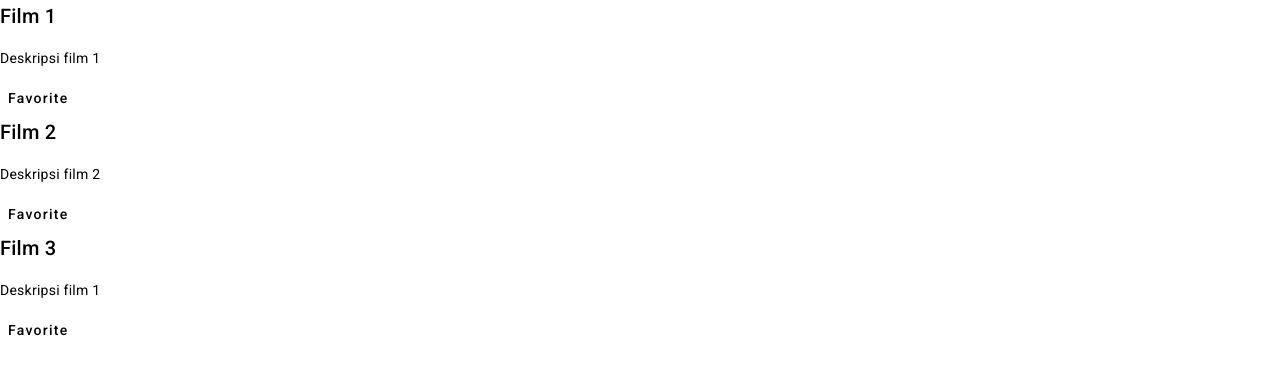
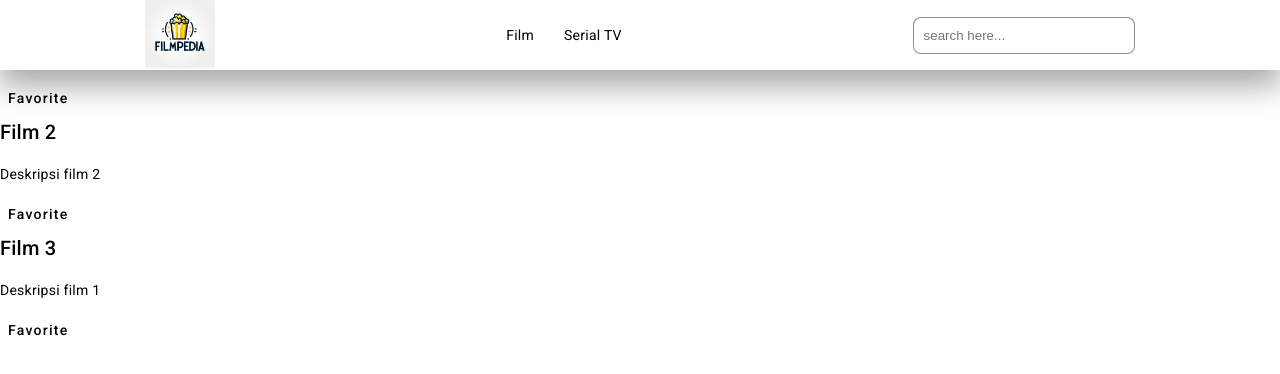
Before and after one commit to m-joseph27/Movie-SimpliDots, an Angular app: page / in a window 1280 px wide. Shown: the top 374 px of the page. Built offline with nearby package versions, Linux system fonts and the light colour scheme.

Commit message:
add navigation component

```diff
--- a/src/app/app.component.html
+++ b/src/app/app.component.html
@@ -1,2 +1,3 @@
+<app-navbar></app-navbar>
 <app-movie></app-movie>
 <router-outlet />
--- a/src/app/app.component.ts
+++ b/src/app/app.component.ts
@@ -1,6 +1,7 @@
 import { Component } from '@angular/core';
 import { RouterOutlet } from '@angular/router';
 import { MovieComponent } from './components/movie/movie.component';
+import { NavbarComponent } from './components/navbar/navbar.component';
 
 @Component({
   selector: 'app-root',
@@ -10,6 +11,7 @@ import { MovieComponent } from './components/movie/movie.component';
   imports: [
     RouterOutlet,
     MovieComponent,
+    NavbarComponent
   ]
 })
 export class AppComponent {
--- /dev/null
+++ b/src/app/components/navbar/navbar.component.html
@@ -0,0 +1,12 @@
+<header>
+  <div>
+    <img src="../../../assets/logo-filmpedia.webp" alt="logo-filmpedia">
+  </div>
+  <div class="categories">
+    <div>Film</div>
+    <div>Serial TV</div>
+  </div>
+  <div>
+    <input class="input-nav" type="text" placeholder="search here...">
+  </div>
+</header>
--- /dev/null
+++ b/src/app/components/navbar/navbar.component.scss
@@ -0,0 +1,31 @@
+header {
+  display: flex;
+  width: 100%;
+  height: 70px;
+  position: fixed;
+  top: 0;
+  background-color: white;
+  justify-content: space-around;
+  align-items: center;
+  box-shadow: 0px 15px 30px 1px rgba(89,89,89,0.52);
+  -webkit-box-shadow: 0px 15px 30px 1px rgba(89,89,89,0.52);
+  -moz-box-shadow: 0px 15px 30px 1px rgba(89,89,89,0.52);
+
+  img {
+    width: 70px;
+    height: 70px;
+    object-fit: cover;
+  }
+
+  .categories {
+    display: flex;
+    gap: 30px;
+  }
+
+  .input-nav {
+    padding: 10px 10px;
+    width: 200px;
+    border-radius: 8px;
+    border: 1px solid rgba(0, 0, 0, 0.458);
+  }
+}
```
Also changed, not shown: src/app/components/navbar/navbar.component.ts (added, +12 -0 lines), src/assets/logo-filmpedia.webp (added), 1 other file (tests, documents, lock files or other folders).
